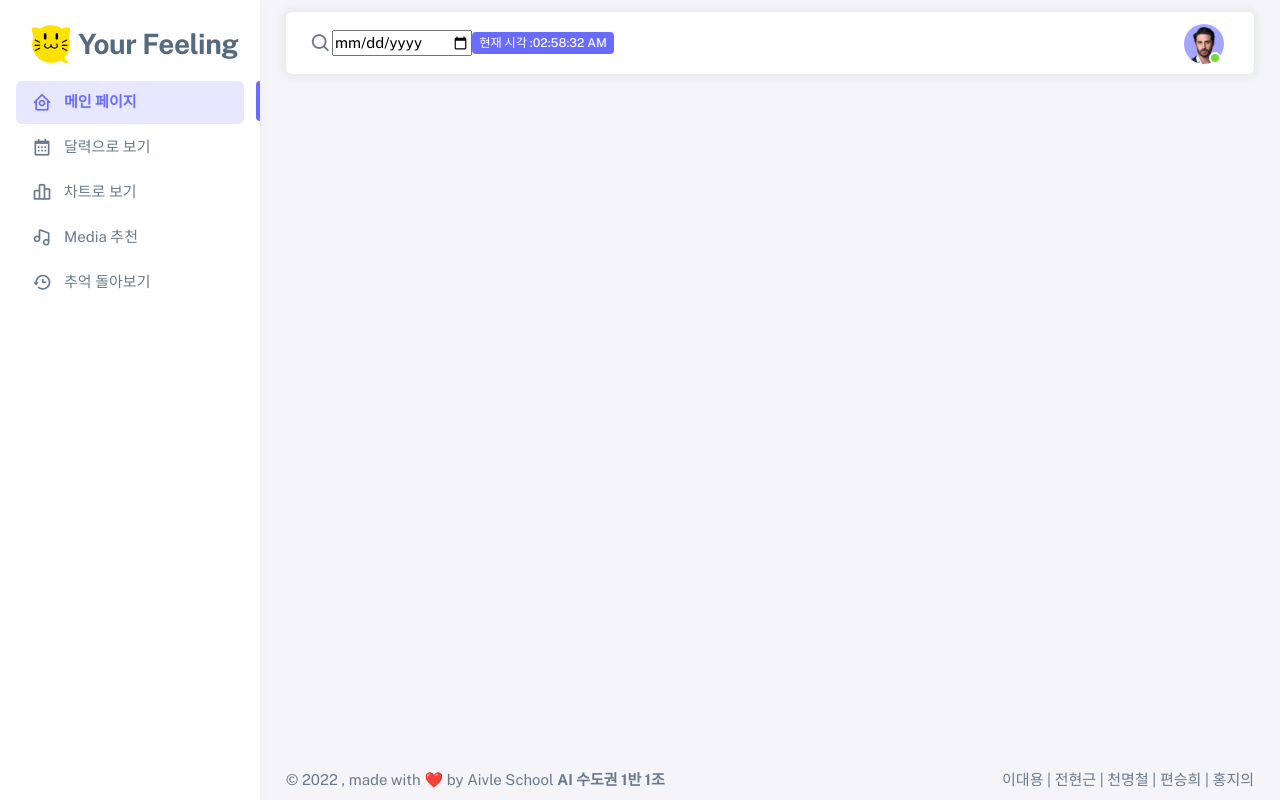
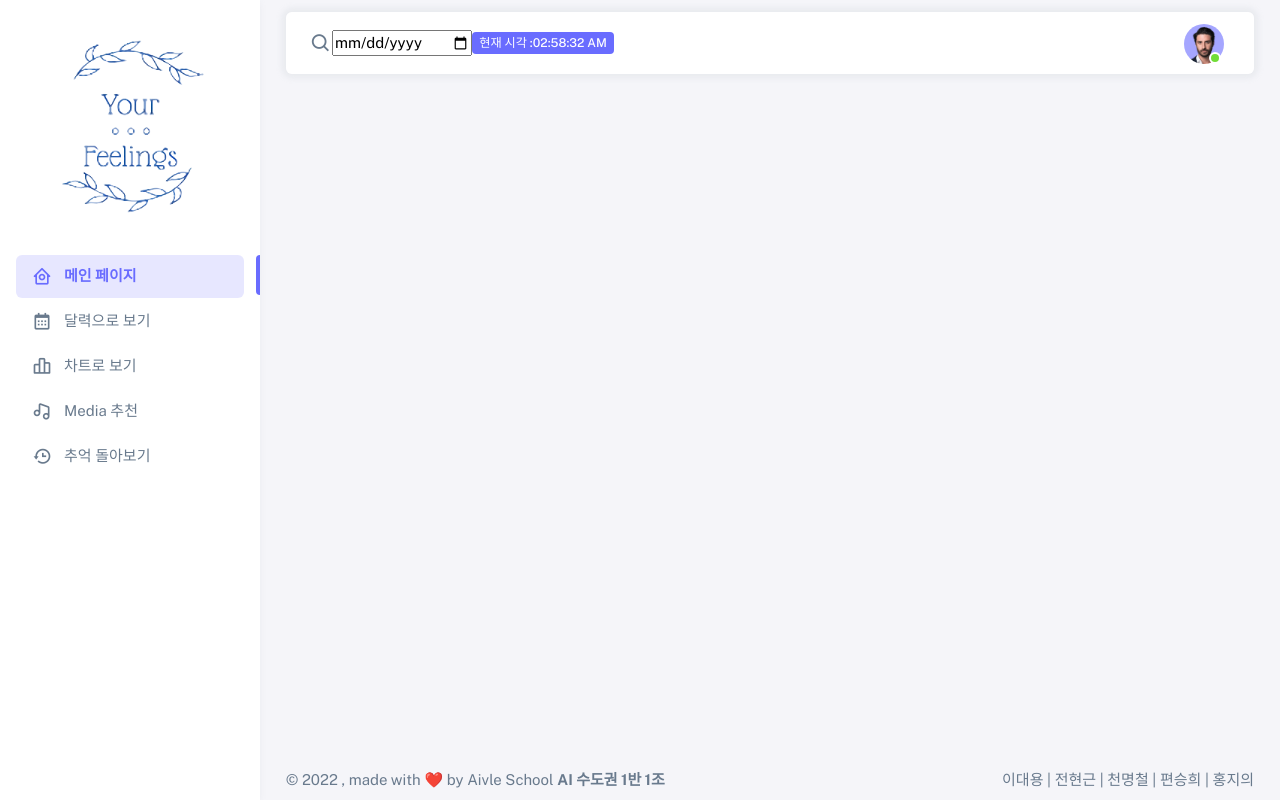
Before and after one commit to AIVLE-School-first-Big-Project/Your-Feelings, a Django app: page /main/ in a window 1280 px wide. Run offline with Django 3.2, Linux system fonts and the light colour scheme; some libraries are stand-ins or nearby versions; some web fonts are replaced.

Commit message:
브랜드 로고 디자인

```diff
--- a/mainApp/templates/mainApp/calendar.html
+++ b/mainApp/templates/mainApp/calendar.html
@@ -9,10 +9,9 @@
         <!-- Menu -->
 
         <aside id="layout-menu" class="layout-menu menu-vertical menu bg-menu-theme">
-          <div class="app-brand demo">
+          <div class="d-flex justify-content-center">
             <a href="#" class="app-brand-link">
-              <img src="{%static 'mainApp/assets/img/favicon/6.png'%}" style="width: 38px; height: 38px;" />
-              <span class="app-brand-text demo menu-text fw-bolder ms-2">Your Feeling</span>
+              <img src="{%static 'img/logo/main_logo.png'%}" class='h-75'/>
             </a>
 
             <a href="javascript:void(0);" class="layout-menu-toggle menu-link text-large ms-auto d-block d-xl-none">
--- a/mainApp/templates/mainApp/chart.html
+++ b/mainApp/templates/mainApp/chart.html
@@ -9,10 +9,9 @@
         <!-- Menu -->
 
         <aside id="layout-menu" class="layout-menu menu-vertical menu bg-menu-theme">
-          <div class="app-brand demo">
+          <div class="d-flex justify-content-center">
             <a href="#" class="app-brand-link">
-              <img src="{%static 'mainApp/assets/img/favicon/6.png'%}" style="width: 38px; height: 38px;" />
-              <span class="app-brand-text demo menu-text fw-bolder ms-2">Your Feeling</span>
+              <img src="{%static 'img/logo/main_logo.png'%}" class='h-75'/>
             </a>
 
             <a href="javascript:void(0);" class="layout-menu-toggle menu-link text-large ms-auto d-block d-xl-none">
--- a/mainApp/templates/mainApp/diary_view.html
+++ b/mainApp/templates/mainApp/diary_view.html
@@ -11,10 +11,9 @@
         <!-- Menu -->
 
         <aside id="layout-menu" class="layout-menu menu-vertical menu bg-menu-theme">
-          <div class="app-brand demo">
+          <div class="d-flex justify-content-center">
             <a href="#" class="app-brand-link">
-              <img src="{%static 'mainApp/assets/img/favicon/6.png'%}" style="width: 38px; height: 38px;" />
-              <span class="app-brand-text demo menu-text fw-bolder ms-2">Your Feeling</span>
+              <img src="{%static 'img/logo/main_logo.png'%}" class='h-75'/>
             </a>
 
             <a href="javascript:void(0);" class="layout-menu-toggle menu-link text-large ms-auto d-block d-xl-none">
--- a/mainApp/templates/mainApp/main.html
+++ b/mainApp/templates/mainApp/main.html
@@ -9,10 +9,9 @@
         <!-- Menu -->
 
         <aside id="layout-menu" class="layout-menu menu-vertical menu bg-menu-theme">
-          <div class="app-brand demo">
+          <div class="d-flex justify-content-center">
             <a href="#" class="app-brand-link">
-              <img src="{%static 'mainApp/assets/img/favicon/6.png'%}" style="width: 38px; height: 38px;" />
-              <span class="app-brand-text demo menu-text fw-bolder ms-2">Your Feeling</span>
+              <img src="{%static 'img/logo/main_logo.png'%}" class='h-75'/>
             </a>
 
             <a href="javascript:void(0);" class="layout-menu-toggle menu-link text-large ms-auto d-block d-xl-none">
--- a/mainApp/templates/mainApp/media.html
+++ b/mainApp/templates/mainApp/media.html
@@ -10,10 +10,9 @@
         <!-- Menu -->
 
         <aside id="layout-menu" class="layout-menu menu-vertical menu bg-menu-theme">
-          <div class="app-brand demo">
+          <div class="d-flex justify-content-center">
             <a href="#" class="app-brand-link">
-              <img src="{%static 'mainApp/assets/img/favicon/6.png'%}" style="width: 38px; height: 38px;" />
-              <span class="app-brand-text demo menu-text fw-bolder ms-2">Your Feeling</span>
+              <img src="{%static 'img/logo/main_logo.png'%}" class='h-75'/>
             </a>
 
             <a href="javascript:void(0);" class="layout-menu-toggle menu-link text-large ms-auto d-block d-xl-none">
--- a/mainApp/templates/mainApp/remind.html
+++ b/mainApp/templates/mainApp/remind.html
@@ -26,10 +26,9 @@
         <!-- Menu -->
 
         <aside id="layout-menu" class="layout-menu menu-vertical menu bg-menu-theme">
-          <div class="app-brand demo">
+          <div class="d-flex justify-content-center">
             <a href="#" class="app-brand-link">
-              <img src="{%static 'mainApp/assets/img/favicon/6.png'%}" style="width: 38px; height: 38px;" />
-              <span class="app-brand-text demo menu-text fw-bolder ms-2">Your Feeling</span>
+              <img src="{%static 'img/logo/main_logo.png'%}" class='h-75'/>
             </a>
 
             <a href="javascript:void(0);" class="layout-menu-toggle menu-link text-large ms-auto d-block d-xl-none">
```
Also changed, not shown: README_media/main_logo.png (added), static/img/logo/main_logo.png (added).
